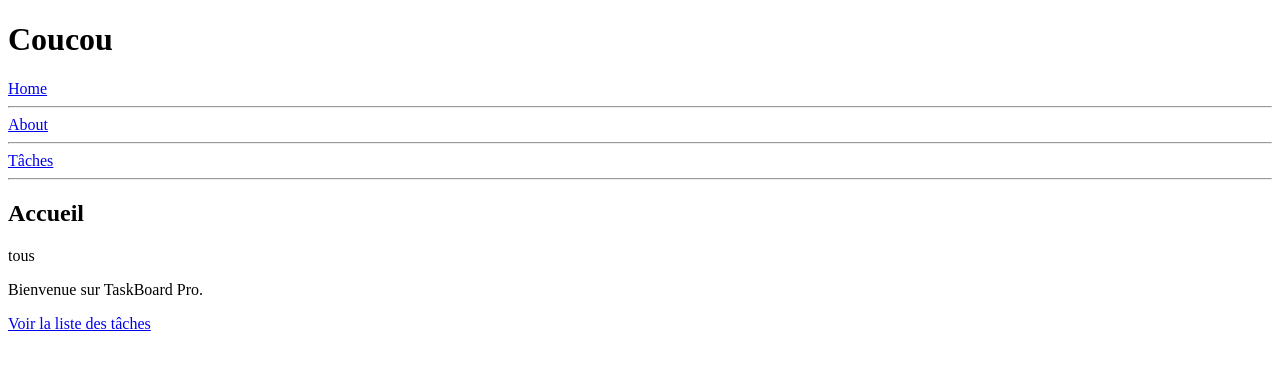
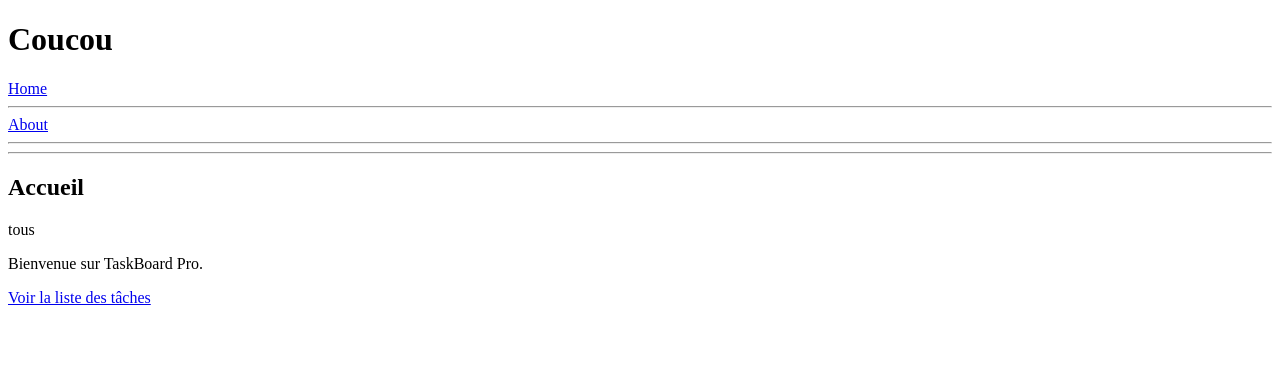
Before and after one commit to ghislainvava/tt, an Angular app: page / in a window 1280 px wide. Shown: the top 370 px of the page. Built offline with nearby package versions, Linux system fonts and the light colour scheme.

Commit message:
petite maj

```diff
--- a/src/app/app.html
+++ b/src/app/app.html
@@ -5,7 +5,7 @@
 
   <a routerLink="/about" routerLinkActive="active" >About</a>
 <hr>
-  <a routerLink="/tasks" routerLinkActive="active" >Tâches</a>
+
 
 </nav>
 
--- a/src/app/app.routes.ts
+++ b/src/app/app.routes.ts
@@ -1,18 +1,17 @@
 import { Routes } from '@angular/router';
 import { Home } from './home/home';
 import { About } from './about/about';
-import { TasksPage } from './features/tasks/tasks-page/tasks-page';
+
 
 export const routes: Routes = [
 
     { path:'', component:Home},
     { path:'about', component:About },
-    { path:'tasks', component: TasksPage }
 
-    // {
-    //     path: 'tasks',
-    //     loadChildren: () =>
-    //         import('./features/tasks/tasks-page/routes').then(m => m.TASKS_ROUTES)
-    // }
+    {
+        path: 'tasks',
+        loadChildren: () =>
+            import('./features/tasks/tasks-page/routes').then(m => m.TASKS_ROUTES)
+    }
 
 ];
```
